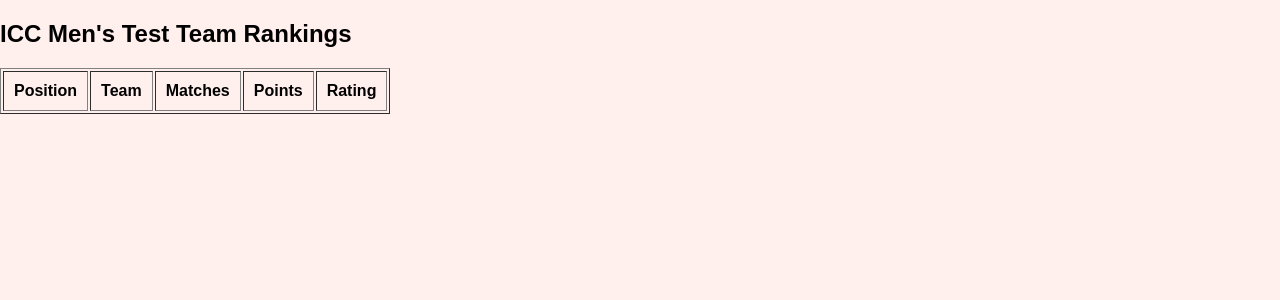
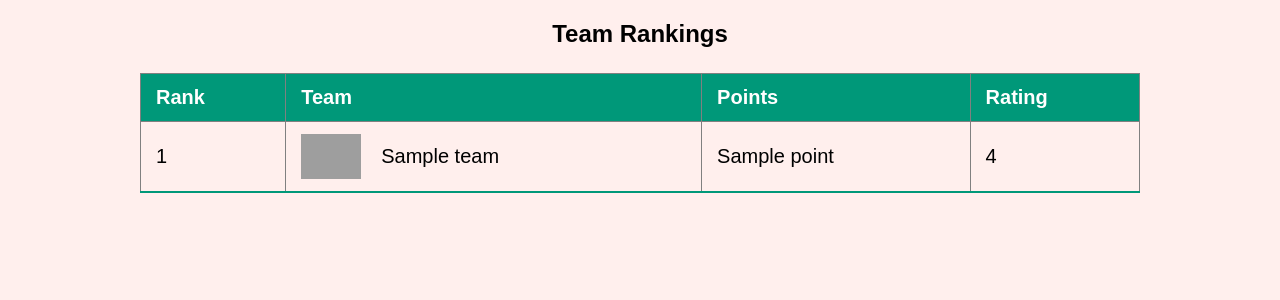
Before and after one commit to viendimine/CrickPredict, a Django app: page /Rankings/ in a window 1280 px wide. Shown: the part 59-359 px from the top of the page. Run offline with Django 5.2, Linux system fonts and the light colour scheme; a database or web service that is not in the repository returns one stand-in record (values such as "Sample title"); data that the repository does not hold is empty; grey boxes are pictures that could not be loaded.

Commit message:
Rankings Updated

```diff
--- a/Cricket_prediction/Users/templates/Users/Rankings.html
+++ b/Cricket_prediction/Users/templates/Users/Rankings.html
@@ -106,6 +106,46 @@
       transition-delay: 0s; /* Show immediately */
 }
 
+.styled-table {
+    border-collapse: collapse;
+    margin: 25px 0;
+    font-size: 20px;
+    font-family: sans-serif;
+    min-width: 1000px;
+    box-shadow: none;
+}
+
+
+.styled-table thead tr {
+    background-color: #009879;
+    color: white;
+    text-align: left;
+}
+
+.styled-table th,
+.styled-table td {
+    padding: 12px 15px;
+}
+
+.styled-table tbody tr {
+    border-bottom: 1px solid #dddddd;
+}
+
+.styled-table tbody tr:nth-of-type(even) {
+    background-color: white;
+}
+
+.styled-table tbody tr:last-of-type {
+    border-bottom: 2px solid #009879;
+}
+
+.styled-table tbody tr.active-row {
+    font-weight: bold;
+    color: #009879;
+}
+
+
+
 </style>
 </head>
 <body>
@@ -132,25 +172,33 @@
     </ul>
   </div>
 
-<h2>ICC Men's Test Team Rankings</h2>
-<table border="1" cellpadding="10">
+<center><h2>Team Rankings</h2>
+<table border="1" class="styled-table">
+  <thead>
     <tr>
-    <th>Position</th>
+      <th>Rank</th>
       <th>Team</th>
-    <th>Matches</th>
       <th>Points</th>
       <th>Rating</th>
     </tr>
-  {% for row in rankings %}
+  </thead>
+  <tbody>
+    {% for team in teams %}
     <tr>
-    <td>{{ row.position }}</td>
-    <td>{{ row.team }}</td>
-    <td>{{ row.matches }}</td>
-    <td>{{ row.points }}</td>
-    <td>{{ row.rating }}</td>
+      <td >{{ team.rank }}</td>
+      <td><div style="display: flex; align-items: center;">
+      <img src="{{ team.flag }}" width="60" height="45" alt="{{ team.team }}" style="margin-right: 20px;">
+        {{ team.team }}
+      </div>
+      </td>
+      <td>{{ team.points }}</td>
+      <td>{{ team.rating }}</td>
     </tr>
     {% endfor %}
+  </tbody>
 </table>
+</center>
+
 
 
 
--- a/Cricket_prediction/Users/views.py
+++ b/Cricket_prediction/Users/views.py
@@ -369,34 +369,34 @@ def profile_view(request):
 
 def Rankings(request):
 
-    import requests
+    url = "https://cricket-live-line1.p.rapidapi.com/teamRanking/1"
 
-    import requests
-
-    url = "https://Cricbuzz-Official-Cricket-API.proxy-production.allthingsdev.co/team/2/stats?stateType=mostRuns"
-
-    payload = {}
     headers = {
-    'x-apihub-key': 'gQQQnzAtvub6mitBxA0lTfwRw-5isWb0hzSkGDT7F0Aup8T15L',
-    'x-apihub-host': 'Cricbuzz-Official-Cricket-API.allthingsdev.co',
-    'x-apihub-endpoint': '5a43a113-fb01-4376-a1af-1c8957a13de7'
+	        "x-rapidapi-key": "356fbb3facmsha25df2559e89a0dp14d3bbjsn03b52f07dc6b",
+	        "x-rapidapi-host": "cricket-live-line1.p.rapidapi.com"
     }
 
-    response = requests.request("GET", url, headers=headers, data=payload)
-    print(response.json())
+    response = requests.get(url, headers=headers)
+    data = response.json()
+    raw_teams = data["data"]
+    teams = []
+    added_teams = set()
+
+    for team in raw_teams:
+        if team["team"] not in added_teams:
+            teams.append({
+                "rank": team["rank"],
+                "team": team["team"],
+                "rating": team["rating"],
+                "points": team["point"],
+                "flag": team["flag"]
+            })
+            added_teams.add(team["team"])
+    print(teams)
 
 
-    # series_names = []
-    # for match_block in data['teamMatchesData']:
-    #     match_info = match_block['matchDetailsMap']['match'][0]['matchInfo']
-    #     series_name = match_info['seriesName']
-    #     if series_name not in series_names:
-    #         series_names.append(series_name)
+    return render(request, "Users/Rankings.html", {"teams": teams})
 
-    # print(series_names)
-
-
-    return render(request , "Users/Rankings.html")
 
 
 def News(request):
```
Lines whose indentation alone changed are shown as unchanged.
